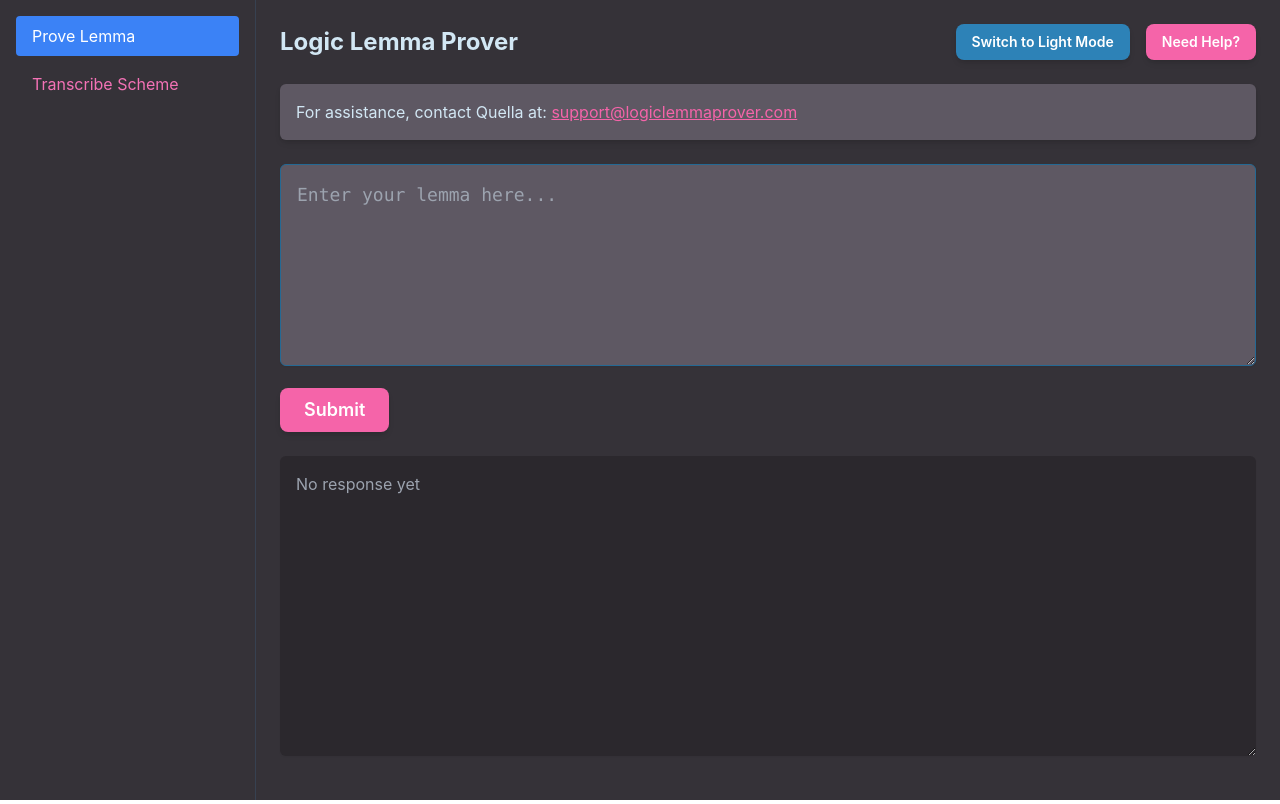
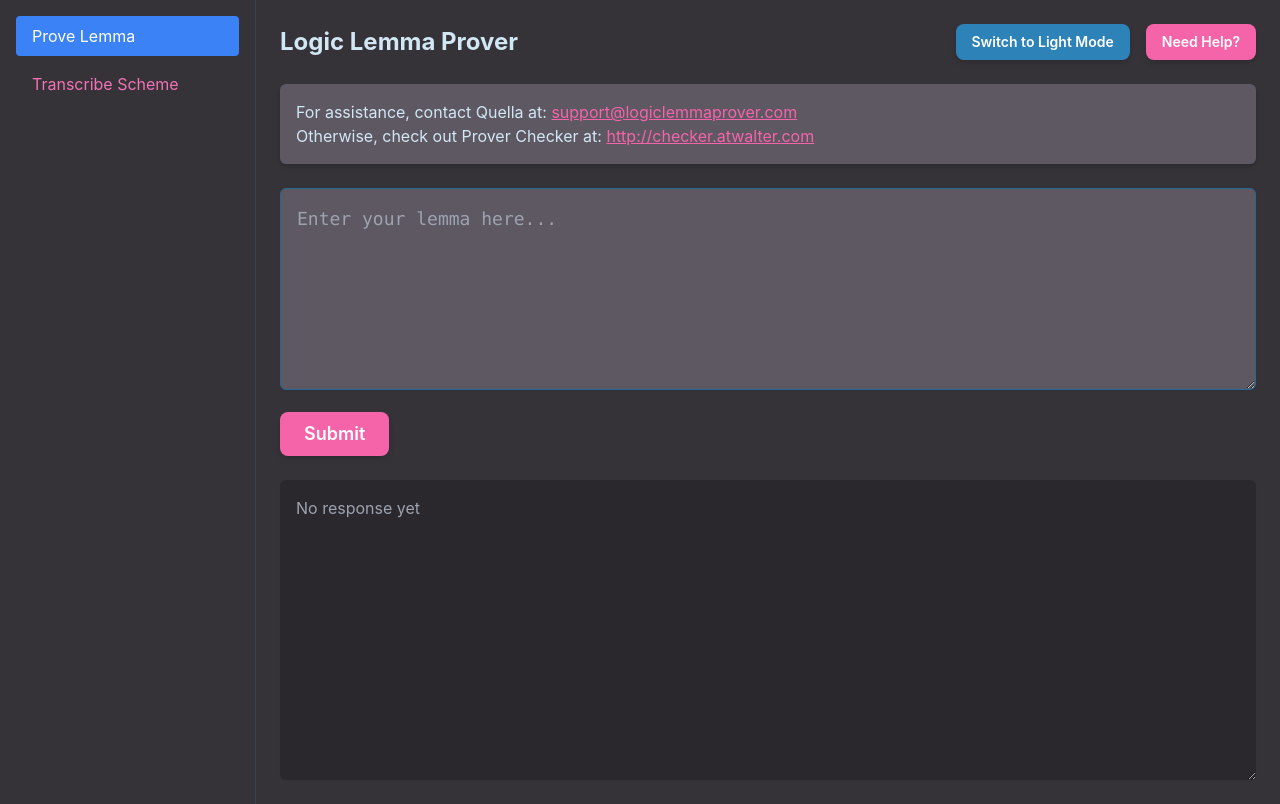
Before and after one commit to qquella/logic-lemma-prover, a React (Create React App) app in the folder logic-lemma-ui/: page / in a window 1280 px wide. Both pictures are taken after a click on the button "Need Help?". Built offline with nearby package versions, Linux system fonts and the light colour scheme.

Commit message:
added Prove Checker Website for ref

```diff
--- a/logic-lemma-ui/src/components/HelpSection.js
+++ b/logic-lemma-ui/src/components/HelpSection.js
@@ -16,6 +16,16 @@ const HelpSection = ({ darkMode }) => {
       >
         support@logiclemmaprover.com
       </a>
+      <br></br>
+      Otherwise, check out Prover Checker at:{" "}
+      <a
+        href="http://checker.atwalter.com/"
+        target="_blank"
+        rel="noopener noreferrer"
+        className="underline text-hot_pink-500 hover:text-hot_pink-700"
+      >
+        http://checker.atwalter.com
+      </a>
     </div>
   );
 };
```
